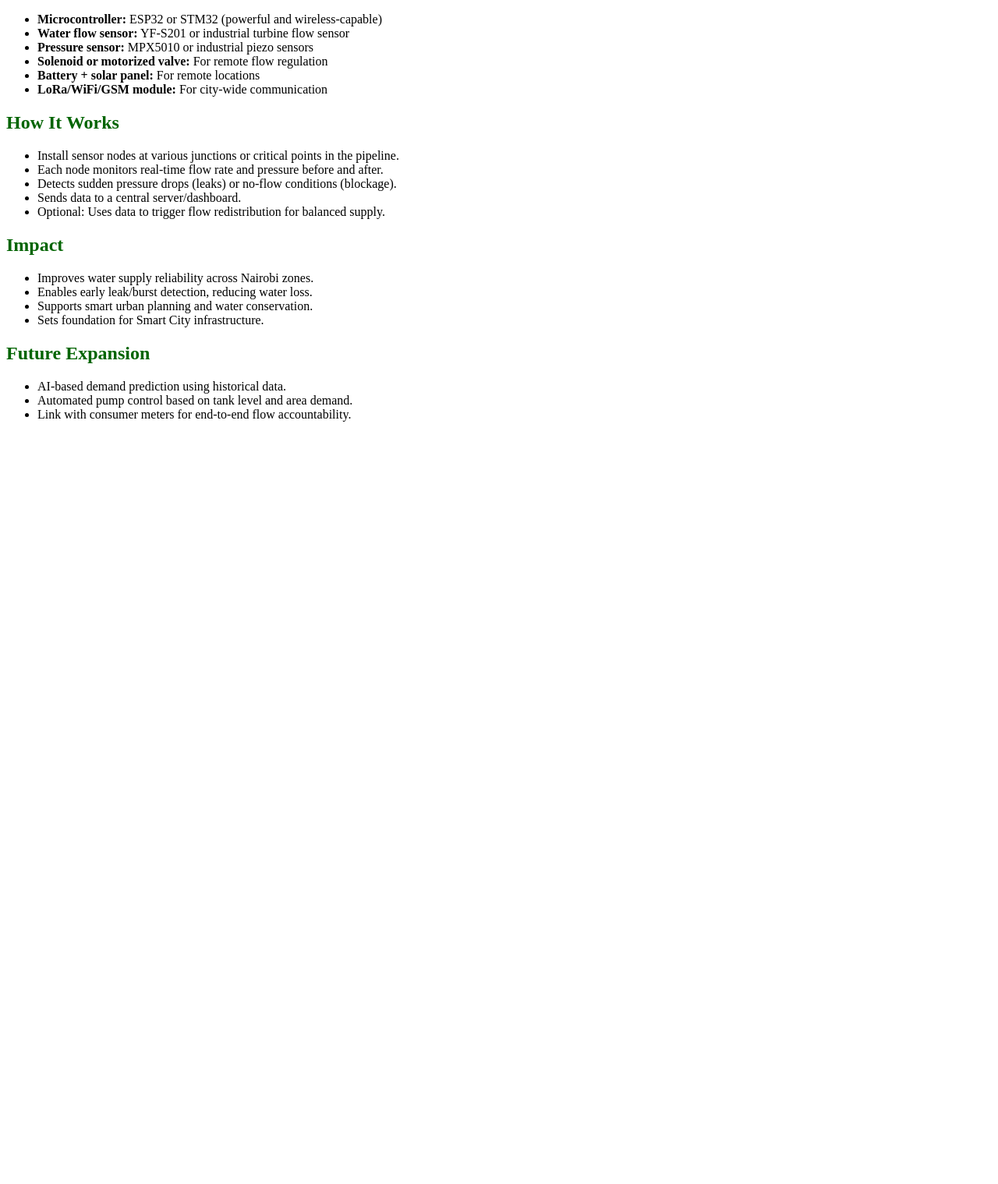
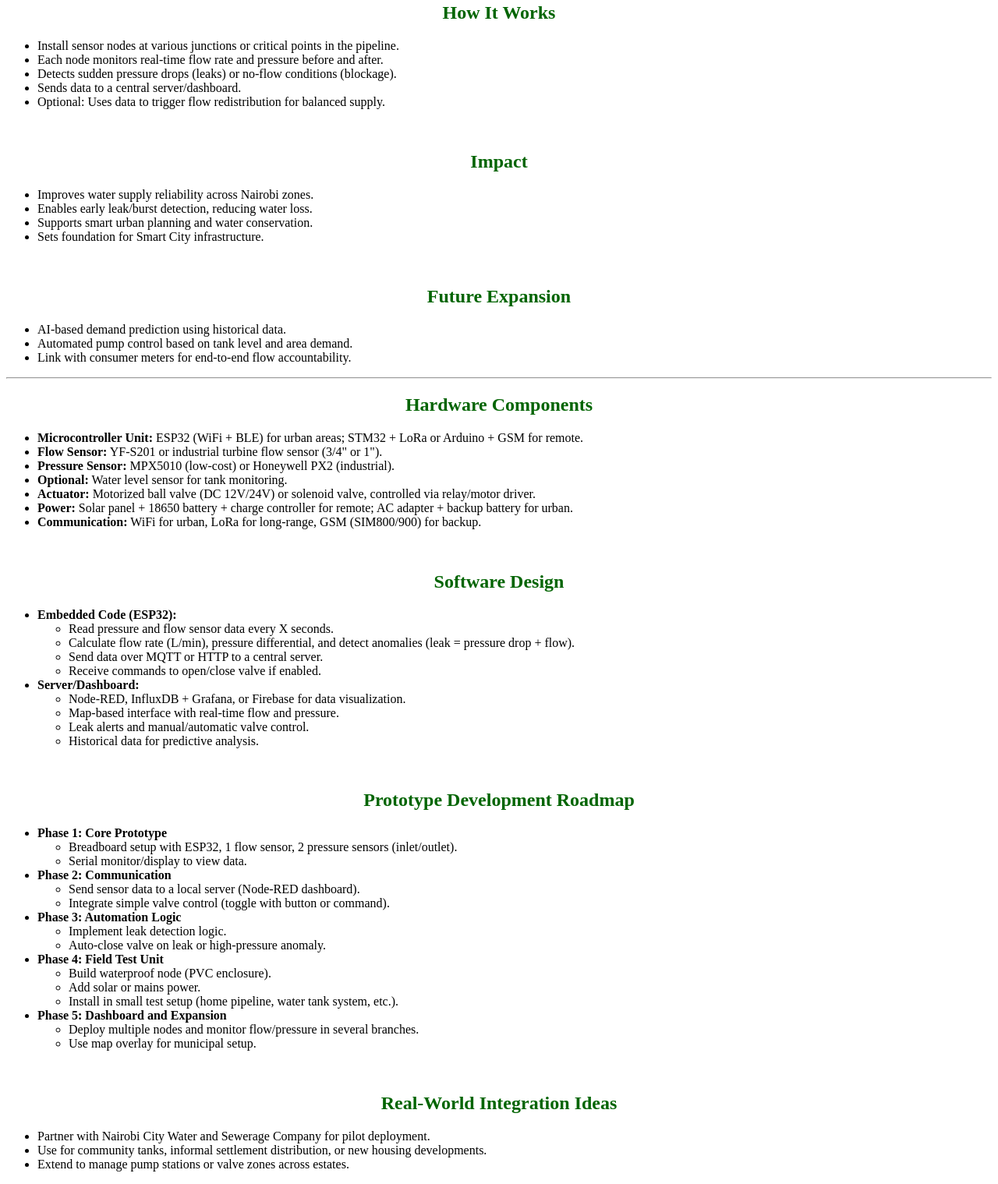
Before and after one commit to Daudi-Daniel/My-website, a plain HTML site: page Embedded final Project.html in a window 1280 px wide. Shown: the part 408-1927 px from the top of the page at 78% size. Before the commit the page ends 965 px from the top, so only its background shows below. Drawn offline with Linux system fonts and the light colour scheme.

Commit message:
Update Embedded final Project.html

```diff
--- a/Embedded final Project.html
+++ b/Embedded final Project.html
@@ -11,12 +11,12 @@
     </h1>
     <hr />
 
-    <h2 style="color: darkgreen;">Problem It Solves</h2>
+    <h2 style="text-align: center;color: darkgreen;">Problem It Solves</h2>
     <p>
         Cities like Nairobi face unpredictable water supply to certain neighborhoods, leakages and pressure drops in old pipelines, and poor data on demand and waste detection. There is a need to monitor, balance, and automate water flow control based on real-time demand and pipeline status.
     </p>
 
-    <h2 style="color: darkgreen;">Project Summary</h2>
+    <h2 style="text-align: center;color: darkgreen;">Project Summary</h2>
     <p>
         The SWDB project develops a distributed, embedded Smart Water Monitoring Node that:
         <ul>
@@ -26,18 +26,8 @@
             <li>Communicates data wirelessly to a central dashboard or water utility server.</li>
         </ul>
     </p>
-
-    <h2 style="color: darkgreen;">Core Components</h2>
-    <ul>
-        <li><strong>Microcontroller:</strong> ESP32 or STM32 (powerful and wireless-capable)</li>
-        <li><strong>Water flow sensor:</strong> YF-S201 or industrial turbine flow sensor</li>
-        <li><strong>Pressure sensor:</strong> MPX5010 or industrial piezo sensors</li>
-        <li><strong>Solenoid or motorized valve:</strong> For remote flow regulation</li>
-        <li><strong>Battery + solar panel:</strong> For remote locations</li>
-        <li><strong>LoRa/WiFi/GSM module:</strong> For city-wide communication</li>
-    </ul>
-
-    <h2 style="color: darkgreen;">How It Works</h2>
+    <br />
+    <h2 style="text-align: center;color: darkgreen;">How It Works</h2>
     <ul>
         <li>Install sensor nodes at various junctions or critical points in the pipeline.</li>
         <li>Each node monitors real-time flow rate and pressure before and after.</li>
@@ -45,20 +35,100 @@
         <li>Sends data to a central server/dashboard.</li>
         <li>Optional: Uses data to trigger flow redistribution for balanced supply.</li>
     </ul>
+    <br />
 
-    <h2 style="color: darkgreen;">Impact</h2>
+    <h2 style="text-align: center;color: darkgreen;">Impact</h2>
     <ul>
         <li>Improves water supply reliability across Nairobi zones.</li>
         <li>Enables early leak/burst detection, reducing water loss.</li>
         <li>Supports smart urban planning and water conservation.</li>
         <li>Sets foundation for Smart City infrastructure.</li>
     </ul>
+    <br />
 
-    <h2 style="color: darkgreen;">Future Expansion</h2>
+    <h2 style="text-align: center;color: darkgreen;">Future Expansion</h2>
     <ul>
         <li>AI-based demand prediction using historical data.</li>
         <li>Automated pump control based on tank level and area demand.</li>
         <li>Link with consumer meters for end-to-end flow accountability.</li>
     </ul>
+<hr/>
+<h2 style="text-align: center;color: darkgreen;"> Hardware Components</h2>
+    <ul>
+        <li><strong>Microcontroller Unit:</strong> ESP32 (WiFi + BLE) for urban areas; STM32 + LoRa or Arduino + GSM for remote.</li>
+        <li><strong>Flow Sensor:</strong> YF-S201 or industrial turbine flow sensor (3/4" or 1").</li>
+        <li><strong>Pressure Sensor:</strong> MPX5010 (low-cost) or Honeywell PX2 (industrial).</li>
+        <li><strong>Optional:</strong> Water level sensor for tank monitoring.</li>
+        <li><strong>Actuator:</strong> Motorized ball valve (DC 12V/24V) or solenoid valve, controlled via relay/motor driver.</li>
+        <li><strong>Power:</strong> Solar panel + 18650 battery + charge controller for remote; AC adapter + backup battery for urban.</li>
+        <li><strong>Communication:</strong> WiFi for urban, LoRa for long-range, GSM (SIM800/900) for backup.</li>
+    </ul>
+    <br />
+
+    <h2 style="text-align: center;color: darkgreen;">Software Design</h2>
+    <ul>
+        <li><strong>Embedded Code (ESP32):</strong>
+            <ul>
+                <li>Read pressure and flow sensor data every X seconds.</li>
+                <li>Calculate flow rate (L/min), pressure differential, and detect anomalies (leak = pressure drop + flow).</li>
+                <li>Send data over MQTT or HTTP to a central server.</li>
+                <li>Receive commands to open/close valve if enabled.</li>
+            </ul>
+        </li>
+        <li><strong>Server/Dashboard:</strong>
+            <ul>
+                <li>Node-RED, InfluxDB + Grafana, or Firebase for data visualization.</li>
+                <li>Map-based interface with real-time flow and pressure.</li>
+                <li>Leak alerts and manual/automatic valve control.</li>
+                <li>Historical data for predictive analysis.</li>
+            </ul>
+        </li>
+    </ul>
+    <br />
+
+    <h2 style="text-align: center;color: darkgreen;">Prototype Development Roadmap</h2>
+    <ul>
+        <li><strong>Phase 1: Core Prototype</strong>
+            <ul>
+                <li>Breadboard setup with ESP32, 1 flow sensor, 2 pressure sensors (inlet/outlet).</li>
+                <li>Serial monitor/display to view data.</li>
+            </ul>
+        </li>
+        <li><strong>Phase 2: Communication</strong>
+            <ul>
+                <li>Send sensor data to a local server (Node-RED dashboard).</li>
+                <li>Integrate simple valve control (toggle with button or command).</li>
+            </ul>
+        </li>
+        <li><strong>Phase 3: Automation Logic</strong>
+            <ul>
+                <li>Implement leak detection logic.</li>
+                <li>Auto-close valve on leak or high-pressure anomaly.</li>
+            </ul>
+        </li>
+        <li><strong>Phase 4: Field Test Unit</strong>
+            <ul>
+                <li>Build waterproof node (PVC enclosure).</li>
+                <li>Add solar or mains power.</li>
+                <li>Install in small test setup (home pipeline, water tank system, etc.).</li>
+            </ul>
+        </li>
+        <li><strong>Phase 5: Dashboard and Expansion</strong>
+            <ul>
+                <li>Deploy multiple nodes and monitor flow/pressure in several branches.</li>
+                <li>Use map overlay for municipal setup.</li>
+            </ul>
+        </li>
+    </ul>
+    <br />
+
+    <h2 style="text-align: center;color: darkgreen;">Real-World Integration Ideas</h2>
+    <ul>
+        <li>Partner with Nairobi City Water and Sewerage Company for pilot deployment.</li>
+        <li>Use for community tanks, informal settlement distribution, or new housing developments.</li>
+        <li>Extend to manage pump stations or valve zones across estates.</li>
+    </ul>
+
+
 </body>
 </html>
```
